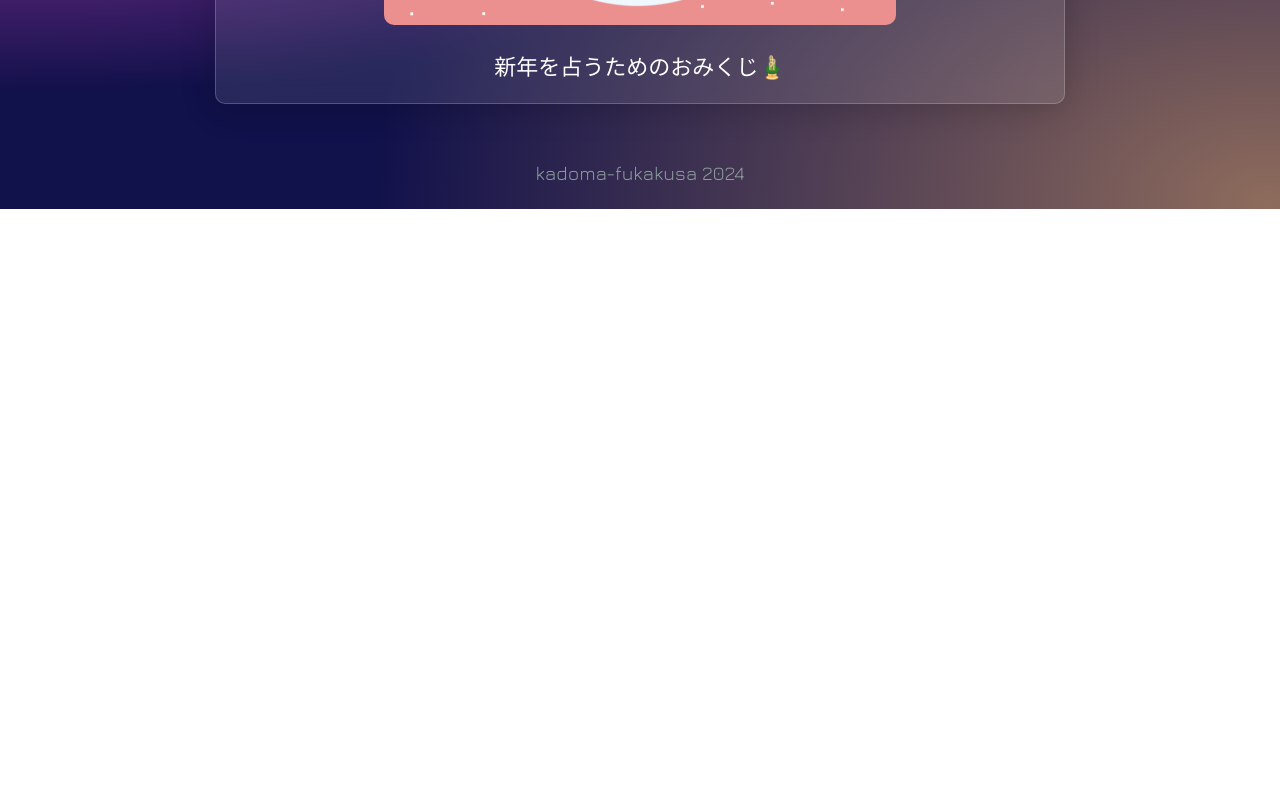
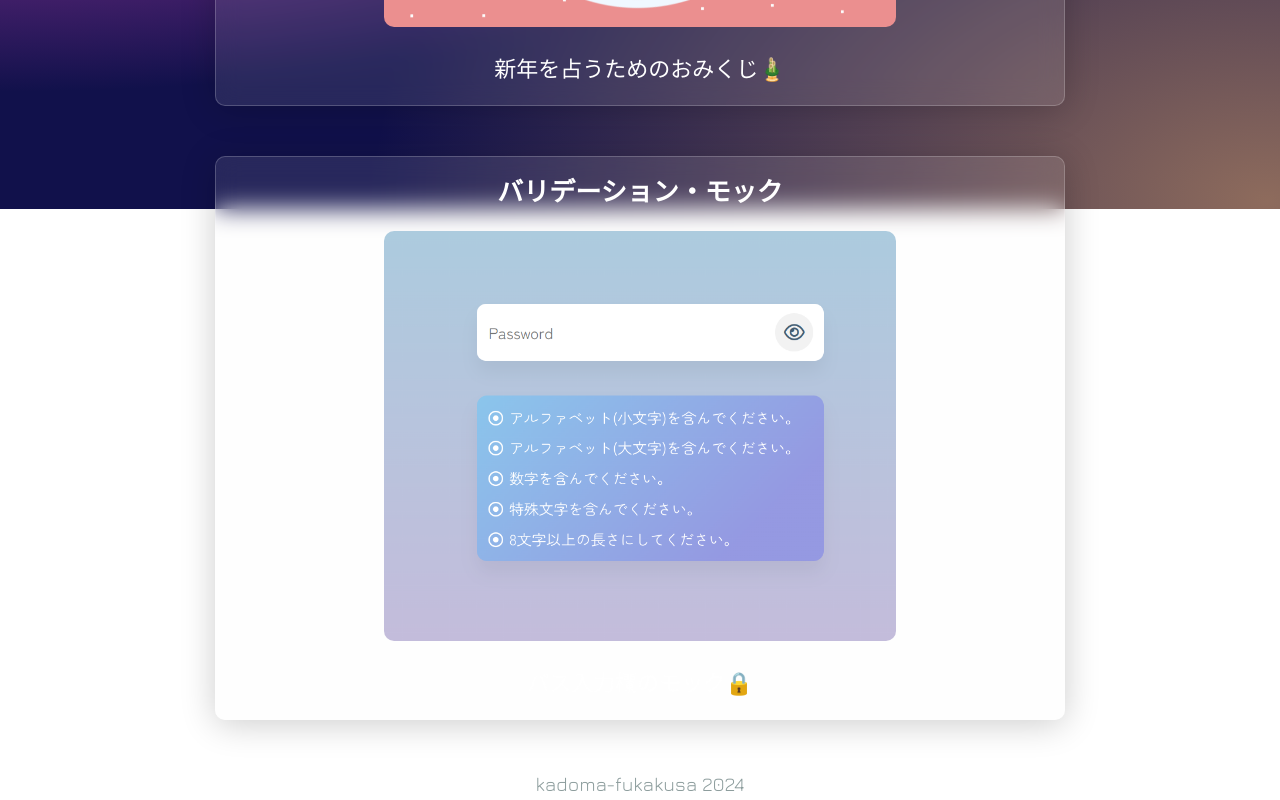
Before and after one commit to KamabokoFish/kamaboko-next-site, a Next.js app: page /works in a window 1280 px wide. Shown: the part 591-1391 px from the top of the page. Before the commit the page ends 800 px from the top, so only its background shows below. Built offline with nearby package versions, Linux system fonts and the light colour scheme.

Commit message:
feat(works): add password-mock works, some style fix

```diff
--- a/src/components/worksCard.js
+++ b/src/components/worksCard.js
@@ -28,11 +28,18 @@ const worksStyle = css`
     width: 65%;
   }
   p {
-    font-size: 18px;
+    font-size: 17px;
   }
+  h2 {
+    font-size: 21px;
+  }
+
   @media (min-width: 780px) {
     p {
       font-size: 22px;
+    }
+    h2 {
+      font-size: 26px;
     }
   }
 `;
@@ -44,6 +51,13 @@ const worksData = [
     image: '/nyowa-roullete.png',
     href: 'https://nyowa-rou-2024.netlify.app/',
     desc: '新年を占うためのおみくじ🎍',
+  },
+  {
+    id: 1,
+    title: 'バリデーション・モック',
+    image: '/password-mock.png',
+    href: 'https://password-mock.netlify.app/',
+    desc: 'パス入力欄のモック🔒',
   },
 ];
 
@@ -61,7 +75,7 @@ const worksCard = () => {
             transition={{ type: 'spring', stiffness: 900, damping: 80 }}
           >
             <h2>{work.title}</h2>
-            <img src={work.image} alt='product-image' />
+            <img src={work.image} alt='works-image' />
             <p>{work.desc}</p>
           </motion.a>
         );
```
Also changed, not shown: public/password-mock.png (added).
